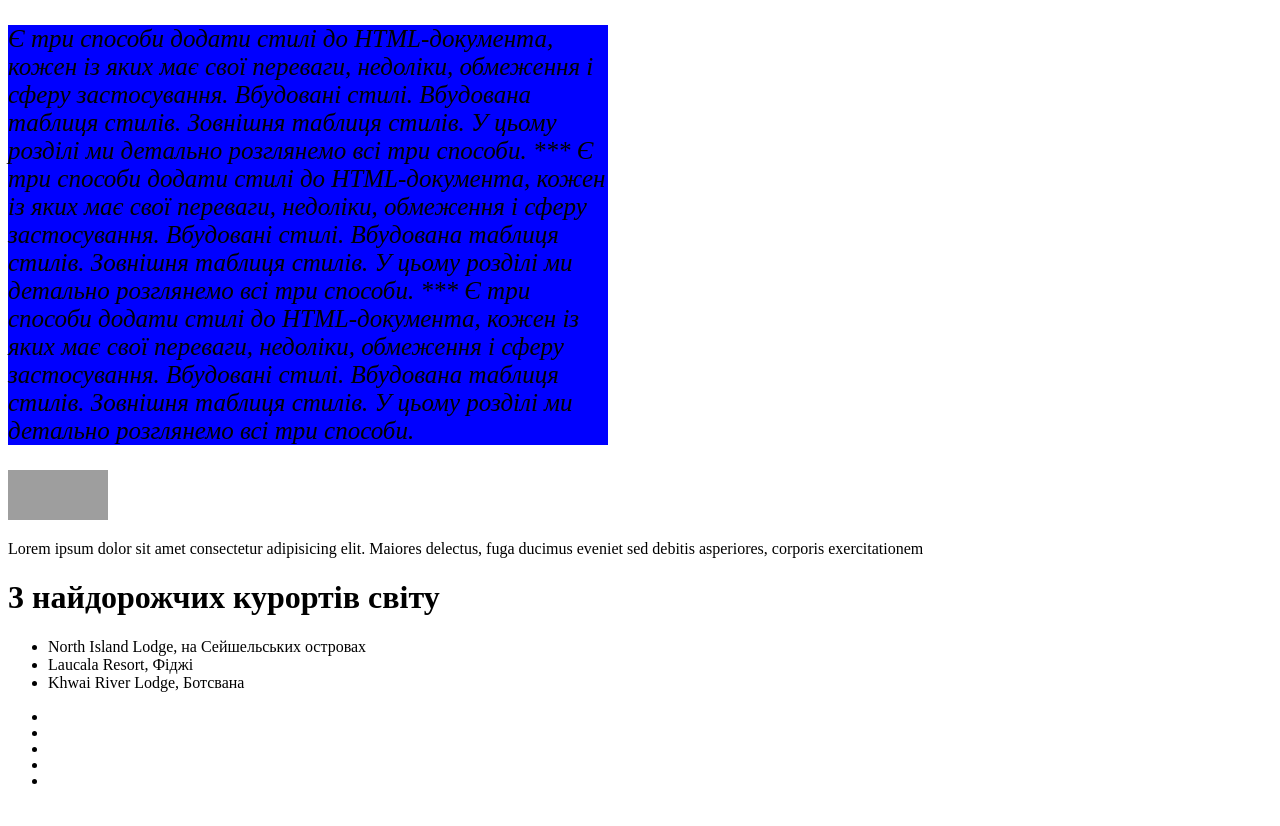
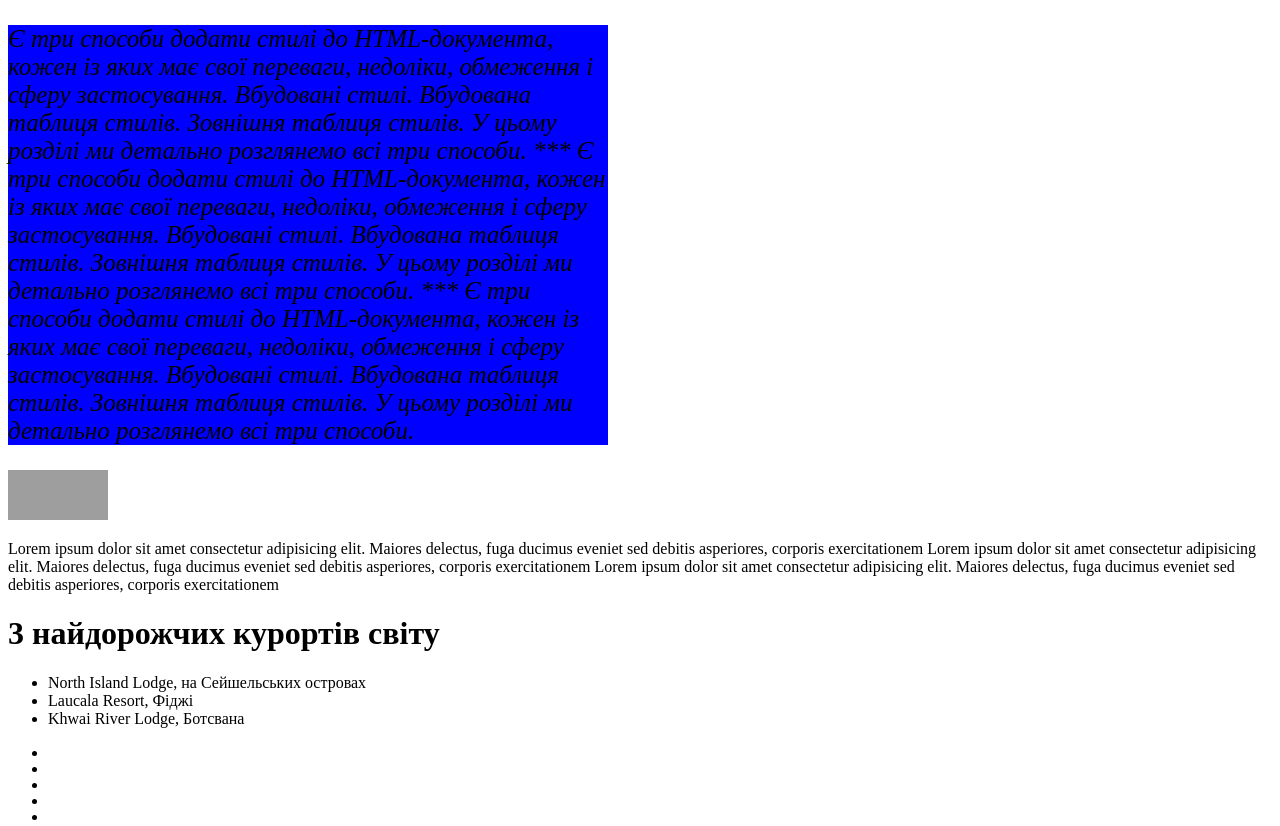
Before and after one commit to Piretrum/Test-project, a plain HTML site: page index.html in a window 1280 px wide. Before the commit the page ends 800 px from the top, so only its background shows below. Drawn offline with Linux system fonts and the light colour scheme; grey boxes are pictures that could not be loaded.

Commit message:
додала тексту

```diff
--- a/index.html
+++ b/index.html
@@ -39,6 +39,10 @@
       <p>
         Lorem ipsum dolor sit amet consectetur adipisicing elit. Maiores
         delectus, fuga ducimus eveniet sed debitis asperiores, corporis
+        exercitationem Lorem ipsum dolor sit amet consectetur adipisicing elit.
+        Maiores delectus, fuga ducimus eveniet sed debitis asperiores, corporis
+        exercitationem Lorem ipsum dolor sit amet consectetur adipisicing elit.
+        Maiores delectus, fuga ducimus eveniet sed debitis asperiores, corporis
         exercitationem
       </p>
       <h1>3 найдорожчих курортів світу</h1>
```
